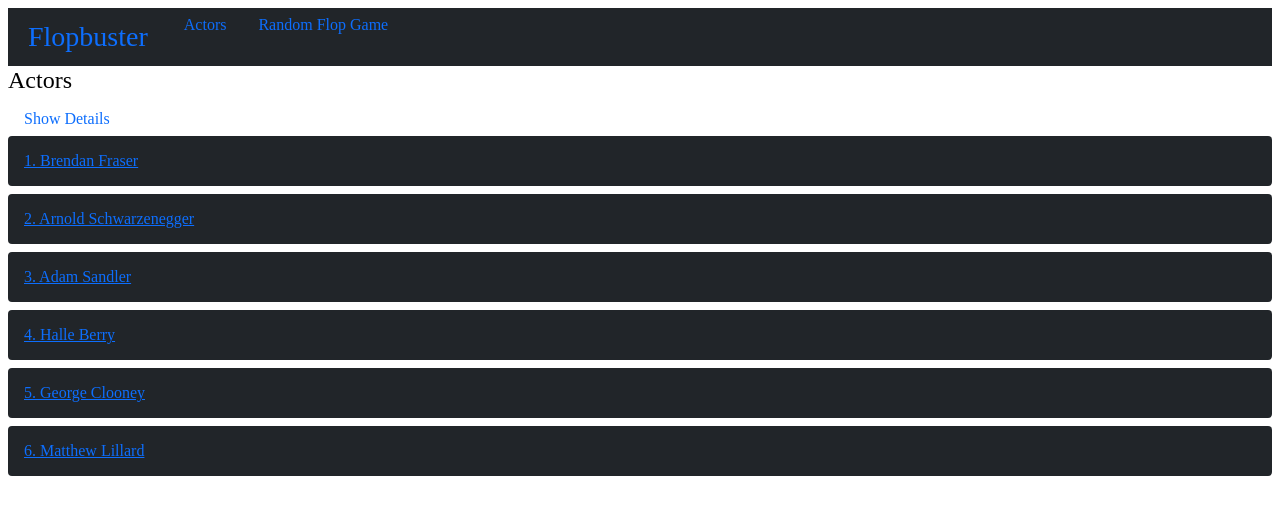
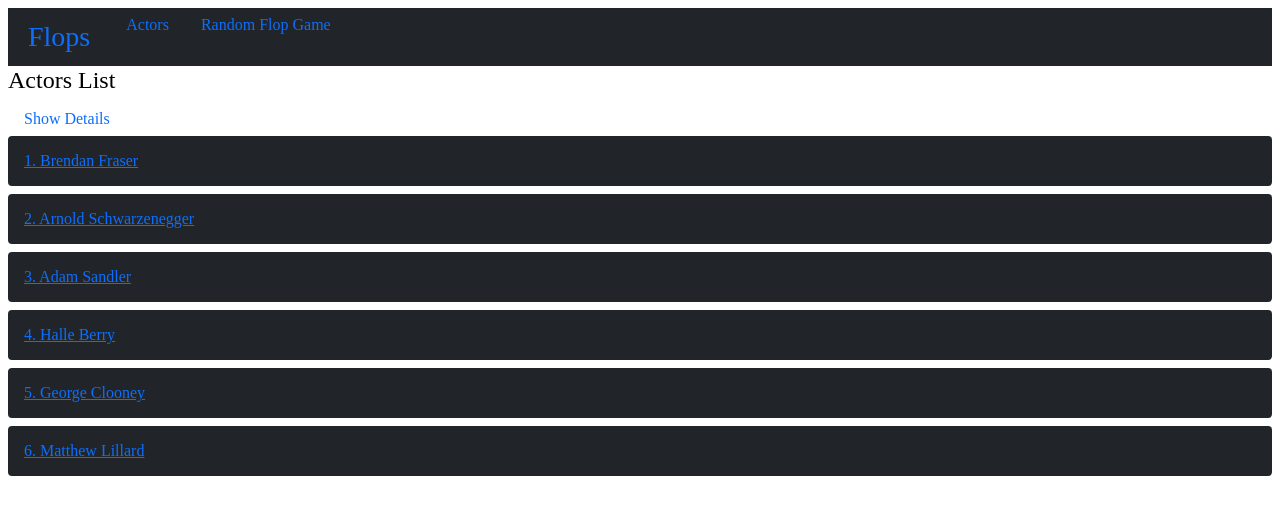
Before and after one commit to hardik-kapoor/flopmovies, an Angular app: page /actors in a window 1280 px wide. Shown: the top 514 px of the page. Built offline with nearby package versions, Linux system fonts and the light colour scheme.

Commit message:
minor display changes

```diff
--- a/src/app/actor-list/actor-list.component.html
+++ b/src/app/actor-list/actor-list.component.html
@@ -1,5 +1,5 @@
 <div>
-    <h4>Actors</h4>
+    <h4>Actors List</h4>
     <a class="nav-link" [routerLink]='["/actors"]' [queryParams]='{showDetails:"true"}'>Show Details</a>
 
 
--- a/src/app/app.component.html
+++ b/src/app/app.component.html
@@ -1,5 +1,5 @@
 <nav class="nav bg-dark d-flex ">
-  <h3 class="text-light m-1"><a class="nav-link" [routerLink]='["/"]'>Flopbuster</a></h3>
+  <h3 class="text-light m-1"><a class="nav-link" [routerLink]='["/"]'>Flops</a></h3>
 
   <a class="nav-link" [routerLink]='["/actors"]' >Actors</a>
   <a class="nav-link" [routerLink]='["/randomflop"]'>Random Flop Game</a>
--- a/src/assets/router-table.ts
+++ b/src/assets/router-table.ts
@@ -4,7 +4,7 @@
 import {RandomFlopComponent} from '../app/random-flop/random-flop.component'
 
 export const RouterTable=[
-    {path:''     ,   redirectTo:'/actors' , pathMatch:'full'  },
+    {path:''     ,   redirectTo:'/randomflop' , pathMatch:'full'  },
     {path:'actors', component:ActorListComponent},
     {path:'actors/:id/edit',component:ActorEditComponent},
     {path:'randomflop', component:RandomFlopComponent},
```
